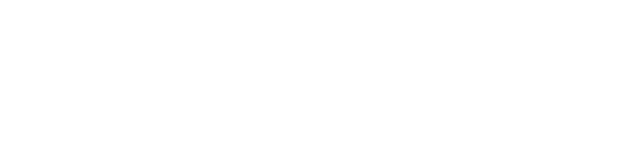
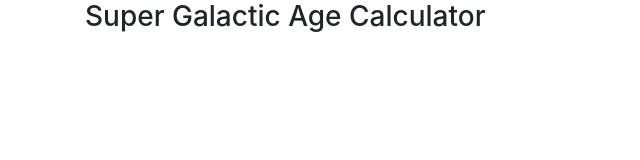
Before and after one commit to tlpackus/super-g-age-calculator, a website built with webpack: page src/index.html in a window 1280 px wide. Shown: the whole page, without its empty margins (0-640 px from the left). Built offline with nearby package versions, Linux system fonts and the light colour scheme.

Commit message:
update the html title and header

```diff
--- a/src/index.html
+++ b/src/index.html
@@ -1,8 +1,11 @@
 <!DOCTYPE html>
 <html lang="en-US">
 <head>
-  <title>Example Project</title>
+  <title>Super Galactic Age Calculator</title>
 </head>
 <body>
+  <div class="container">
+    <h3>Super Galactic Age Calculator</h3>
+  </div>
 </body>
 </html>
```
